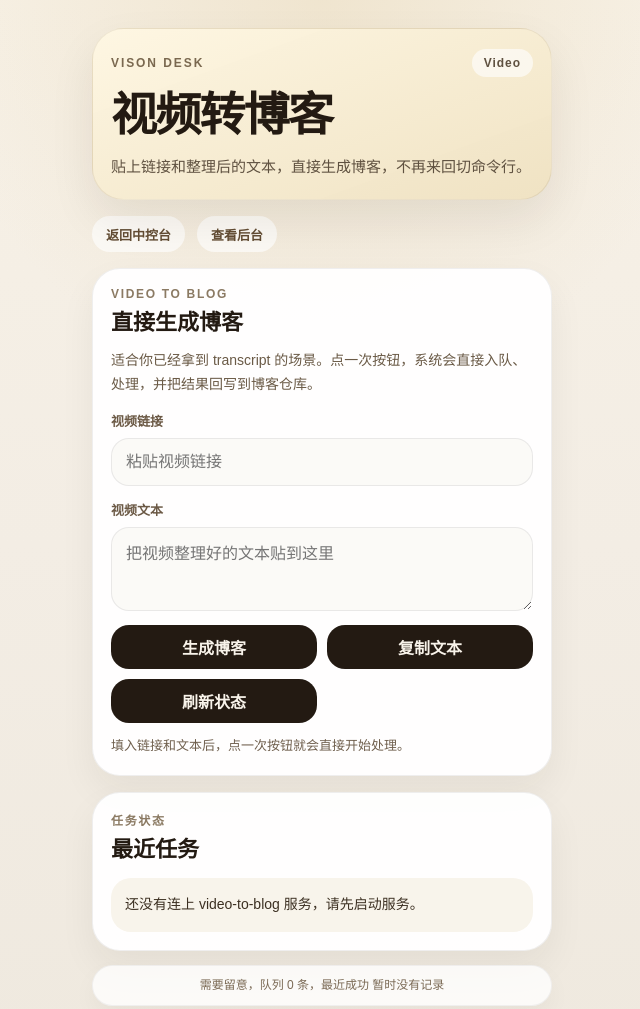
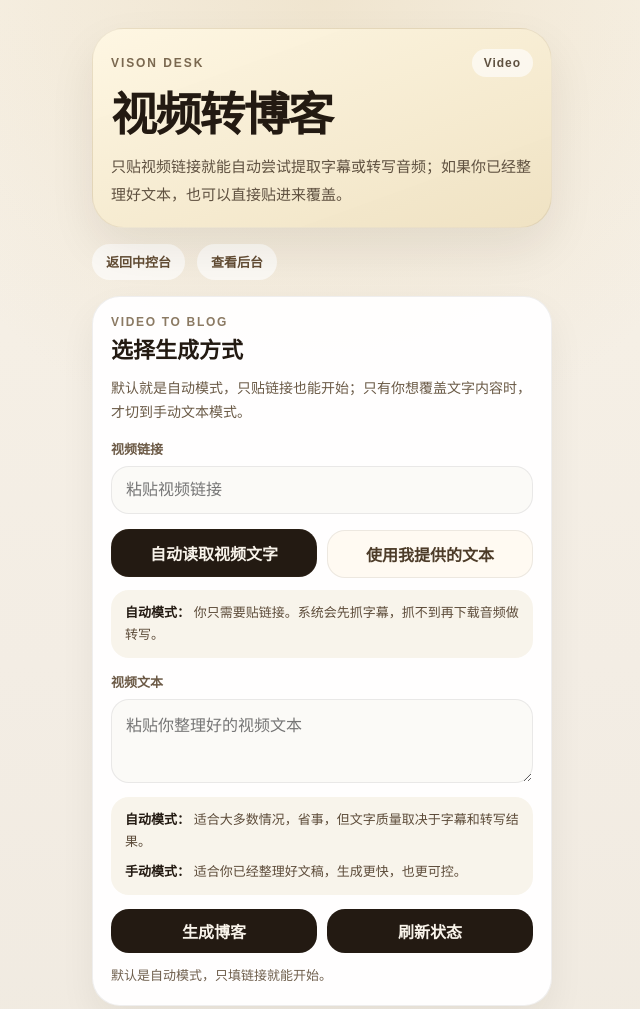
Before and after one commit to liweisong-java/Vison-Blog, an Astro site in the folder apps/blog/: page /desk/video in a window 1280 px wide. Shown: the top 1009 px of the page, without its empty margins (318-958 px from the left). Built offline with nearby package versions, Linux system fonts and the light colour scheme; Astro itself is replaced by a stand-in of ours; no server answers.

Commit message:
feat: 重构视频转博客页的自动与手动模式
- 将视频工作台改成自动提取与手动文本两种清晰模式\n- 默认只贴链接即可开始，手动模式下才展示文本输入与复制入口\n- 调整页面说明与交互反馈，减少误解成本\n- 更新对应的 desk 页面单测与 e2e 断言

```diff
--- a/apps/blog/src/pages/desk/video.astro
+++ b/apps/blog/src/pages/desk/video.astro
@@ -21,7 +21,7 @@ const data = await loadPrivateDashboard();
         <span class="desk-hero__badge">Video</span>
       </div>
       <h1>视频转博客</h1>
-      <p class="desk-hero__summary">贴上链接和整理后的文本，直接生成博客，不再来回切命令行。</p>
+      <p class="desk-hero__summary">只贴视频链接就能自动尝试提取字幕或转写音频；如果你已经整理好文本，也可以直接贴进来覆盖。</p>
     </section>
 
     <nav class="desk-inline-nav" aria-label="Desk navigation">
@@ -33,9 +33,9 @@ const data = await loadPrivateDashboard();
       <div class="desk-video-card__header">
         <div>
           <p class="desk-video-card__label">Video To Blog</p>
-          <h2>直接生成博客</h2>
+          <h2>选择生成方式</h2>
         </div>
-        <p class="desk-video-card__hint">适合你已经拿到 transcript 的场景。点一次按钮，系统会直接入队、处理，并把结果回写到博客仓库。</p>
+        <p class="desk-video-card__hint">默认就是自动模式，只贴链接也能开始；只有你想覆盖文字内容时，才切到手动文本模式。</p>
       </div>
 
       <label class="desk-field">
@@ -49,23 +49,59 @@ const data = await loadPrivateDashboard();
         />
       </label>
 
-      <label class="desk-field">
+      <div class="desk-mode-switch" role="tablist" aria-label="生成方式">
+        <button
+          type="button"
+          class="is-active"
+          aria-pressed="true"
+          data-video-mode-button
+          data-mode-value="auto"
+        >
+          自动读取视频文字
+        </button>
+        <button
+          type="button"
+          aria-pressed="false"
+          data-video-mode-button
+          data-mode-value="manual"
+        >
+          使用我提供的文本
+        </button>
+      </div>
+
+      <div class="desk-mode-panel" data-video-mode-panel="auto">
+        <p><strong>自动模式：</strong> 你只需要贴链接。系统会先抓字幕，抓不到再下载音频做转写。</p>
+      </div>
+
+      <div class="desk-mode-panel" data-video-mode-panel="manual" hidden>
+        <p><strong>手动模式：</strong> 适合你已经自己整理过文字，或者想精修表达时使用。提交后会直接按这份文本生成。</p>
+      </div>
+
+      <label class="desk-field" data-video-manual-field hidden>
         <span>视频文本</span>
         <textarea
           class="desk-input desk-input--multiline"
-          placeholder="把视频整理好的文本贴到这里"
+          placeholder="粘贴你整理好的视频文本"
           aria-label="人工 transcript"
           data-video-transcript
         ></textarea>
       </label>
 
+      <div class="desk-video-notes" aria-label="使用说明">
+        <p><strong>自动模式：</strong> 适合大多数情况，省事，但文字质量取决于字幕和转写结果。</p>
+        <p><strong>手动模式：</strong> 适合你已经整理好文稿，生成更快，也更可控。</p>
+      </div>
+
       <div class="desk-video-actions">
         <button type="button" data-video-submit>生成博客</button>
-        <button type="button" class="desk-button desk-button--ghost" data-video-copy>复制文本</button>
         <button type="button" class="desk-button desk-button--secondary" data-video-refresh>刷新状态</button>
       </div>
 
-      <p class="desk-video-feedback" data-video-feedback>填入链接和文本后，点一次按钮就会直接开始处理。</p>
+      <div class="desk-inline-action" data-video-copy-wrap hidden>
+        <button type="button" class="desk-button desk-button--ghost" data-video-copy>复制文本</button>
+      </div>
+
+      <p class="desk-video-feedback" data-video-feedback>默认是自动模式，只填链接就能开始。</p>
     </section>
 
     <section class="desk-command-list">
@@ -91,9 +127,14 @@ const data = await loadPrivateDashboard();
     const transcriptInput = document.querySelector("[data-video-transcript]");
     const submitButton = document.querySelector("[data-video-submit]");
     const copyButton = document.querySelector("[data-video-copy]");
+    const copyWrap = document.querySelector("[data-video-copy-wrap]");
     const refreshButton = document.querySelector("[data-video-refresh]");
+    const modeButtons = Array.from(document.querySelectorAll("[data-video-mode-button]"));
+    const modePanels = Array.from(document.querySelectorAll("[data-video-mode-panel]"));
+    const manualField = document.querySelector("[data-video-manual-field]");
     const feedback = document.querySelector("[data-video-feedback]");
     const statusPanel = document.querySelector("[data-video-status]");
+    let currentMode = "auto";
 
     const setFeedback = (message) => {
       if (feedback instanceof HTMLElement) {
@@ -146,6 +187,36 @@ const data = await loadPrivateDashboard();
       `;
     };
 
+    const setMode = (mode) => {
+      currentMode = mode === "manual" ? "manual" : "auto";
+
+      modeButtons.forEach((button) => {
+        if (!(button instanceof HTMLButtonElement)) {
+          return;
+        }
+
+        const active = button.dataset.modeValue === currentMode;
+        button.classList.toggle("is-active", active);
+        button.setAttribute("aria-pressed", active ? "true" : "false");
+      });
+
+      modePanels.forEach((panel) => {
+        if (!(panel instanceof HTMLElement)) {
+          return;
+        }
+
+        panel.hidden = panel.dataset.videoModePanel !== currentMode;
+      });
+
+      if (manualField instanceof HTMLElement) {
+        manualField.hidden = currentMode !== "manual";
+      }
+
+      if (copyWrap instanceof HTMLElement) {
+        copyWrap.hidden = currentMode !== "manual";
+      }
+    };
+
     const fetchStatus = async () => {
       const response = await fetch(`${apiBaseUrl}/status`);
       if (!response.ok) {
@@ -160,6 +231,11 @@ const data = await loadPrivateDashboard();
     const copyTranscript = async () => {
       const transcript =
         transcriptInput instanceof HTMLTextAreaElement ? transcriptInput.value.trim() : "";
+
+      if (currentMode !== "manual") {
+        setFeedback("切到“使用我提供的文本”后，才需要复制这段内容。");
+        return;
+      }
 
       if (!transcript) {
         setFeedback("当前还没有可复制的文本。");
@@ -180,23 +256,38 @@ const data = await loadPrivateDashboard();
         return;
       }
 
-      if (!transcript) {
-        setFeedback("请先贴入整理好的视频文本。");
+      const manualMode = currentMode === "manual";
+      if (manualMode && !transcript) {
+        setFeedback("你当前选的是手动文本模式，请先贴入视频文本。");
         return;
       }
 
-      setFeedback("任务已提交，正在处理，请稍等。");
-      setStatus("系统正在提交并执行当前任务。");
+      setFeedback(
+        manualMode
+          ? "任务已提交，正在根据你提供的文本生成博客。"
+          : "任务已提交，正在自动提取视频文字并生成博客，请稍等。"
+      );
+      setStatus(
+        manualMode
+          ? "系统正在使用你提供的文本生成当前任务。"
+          : "系统正在抓取字幕或转写音频，请稍等。"
+      );
 
       const response = await fetch(`${apiBaseUrl}/submit`, {
         method: "POST",
         headers: {
           "Content-Type": "application/json"
         },
-        body: JSON.stringify({
-          url,
+        body: JSON.stringify(
           transcript
-        })
+            ? {
+                url,
+                transcript
+              }
+            : {
+                url
+              }
+        )
       });
 
       const payload = await response.json().catch(() => ({}));
@@ -208,6 +299,21 @@ const data = await loadPrivateDashboard();
       const slug = payload?.result?.results?.[0]?.slug;
       setFeedback(slug ? `处理完成，文章已生成：${slug}` : "任务已处理完成。");
     };
+
+    modeButtons.forEach((button) => {
+      button?.addEventListener("click", () => {
+        if (!(button instanceof HTMLButtonElement)) {
+          return;
+        }
+
+        setMode(button.dataset.modeValue ?? "auto");
+        setFeedback(
+          button.dataset.modeValue === "manual"
+            ? "当前是手动文本模式，提交时会优先使用你提供的文字。"
+            : "当前是自动模式，只填链接就能开始。"
+        );
+      });
+    });
 
     copyButton?.addEventListener("click", () => {
       void copyTranscript().catch((error) => {
@@ -234,5 +340,7 @@ const data = await loadPrivateDashboard();
     void fetchStatus().catch(() => {
       setStatus("还没有连上 video-to-blog 服务，请先启动服务。");
     });
+
+    setMode("auto");
   </script>
 </BaseLayout>
--- a/apps/blog/src/styles/global.css
+++ b/apps/blog/src/styles/global.css
@@ -1364,11 +1364,80 @@ aside {
   line-height: 1.7;
 }
 
+.desk-video-notes {
+  display: grid;
+  gap: 8px;
+  margin-top: 14px;
+  padding: 12px 14px;
+  border-radius: 18px;
+  background: #f8f4eb;
+  color: #5d4c3a;
+}
+
+.desk-video-notes p {
+  margin: 0;
+  font-size: 13px;
+  line-height: 1.7;
+}
+
+.desk-video-notes strong {
+  color: #231a12;
+}
+
+.desk-mode-switch {
+  display: grid;
+  grid-template-columns: 1fr 1fr;
+  gap: 10px;
+  margin-top: 16px;
+}
+
+.desk-mode-switch button {
+  min-height: 48px;
+  padding: 0 14px;
+  border: 1px solid rgba(35, 26, 18, 0.08);
+  border-radius: 18px;
+  background: #fffaf2;
+  color: #4d3c29;
+  font: inherit;
+  font-weight: 600;
+  cursor: pointer;
+  transition: border-color 180ms ease, background 180ms ease, color 180ms ease, transform 180ms ease;
+}
+
+.desk-mode-switch button.is-active {
+  border-color: rgba(77, 60, 41, 0.16);
+  background: #231a12;
+  color: #f8f3ea;
+  transform: translateY(-1px);
+}
+
+.desk-mode-panel {
+  margin-top: 12px;
+  padding: 12px 14px;
+  border-radius: 18px;
+  background: #f8f4eb;
+  color: #5d4c3a;
+}
+
+.desk-mode-panel p {
+  margin: 0;
+  font-size: 13px;
+  line-height: 1.7;
+}
+
+.desk-mode-panel strong {
+  color: #231a12;
+}
+
 .desk-command-list__header {
   display: flex;
   align-items: flex-start;
   justify-content: space-between;
   gap: 14px;
+}
+
+.desk-inline-action {
+  margin-top: 10px;
 }
 
 .desk-command-list pre {
```
Also changed, not shown: apps/blog/e2e/desk.spec.ts (+13 -2 lines), apps/blog/tests/ops.test.ts (+5 -0 lines).
